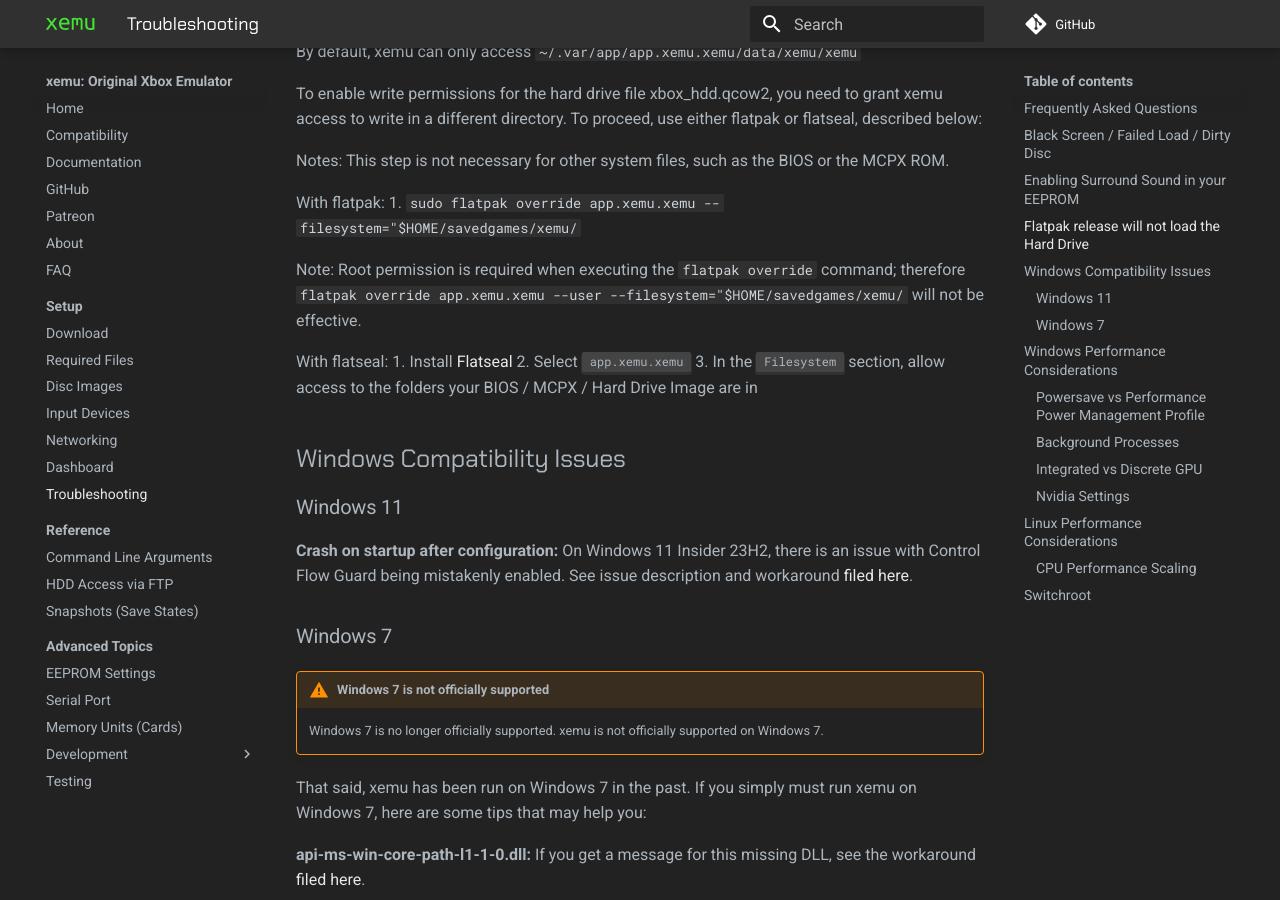
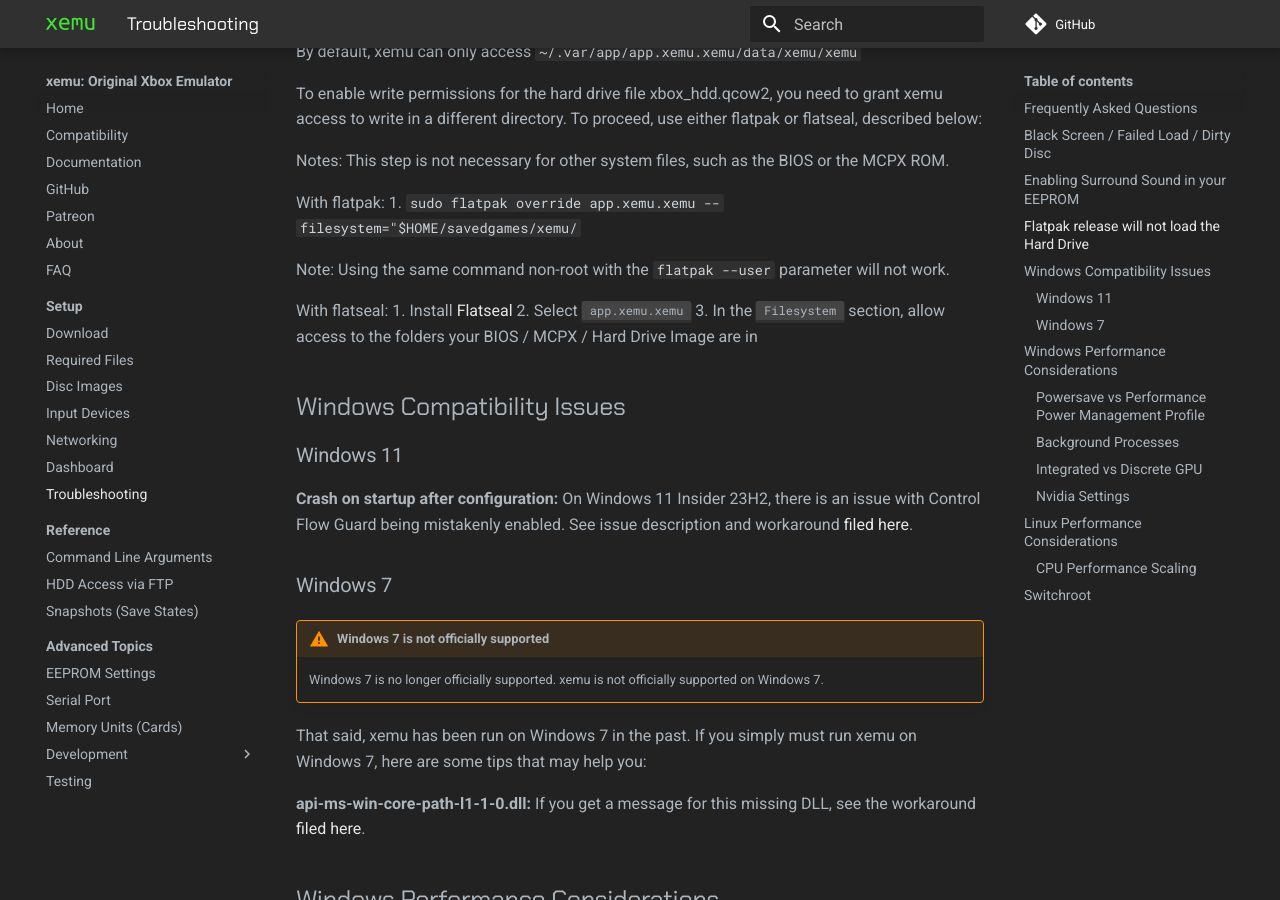
Before and after one commit to xemu-project/xemu-website, an MkDocs documentation site: the page built from docs/docs/troubleshooting.md, in a window 1280 px wide and 900 px high, scrolled down 714 px. Built offline with MkDocs 1.6.1 and Material for MkDocs 9.7.7, drawn with Linux system fonts in a browser that asks for light colours; comment, search, counter and statistics services are not loaded.

Commit message:
Update troubleshooting.md
Solved https://github.com/xemu-project/xemu-website/pull/157#pullrequestreview-2429143807

```diff
--- a/docs/docs/troubleshooting.md
+++ b/docs/docs/troubleshooting.md
@@ -25,7 +25,7 @@ Notes: This step is not necessary for other system files, such as the BIOS or th
 With flatpak:
 1. `sudo flatpak override app.xemu.xemu --filesystem="$HOME/savedgames/xemu/`
 
-Note: Root permission is required when executing the `flatpak override` command; therefore `flatpak override app.xemu.xemu --user --filesystem="$HOME/savedgames/xemu/` will not be effective.
+Note: Using the same command non-root with the `flatpak --user` parameter will not work.
 
 With flatseal:
 1. Install [Flatseal](https://flathub.org/apps/details/com.github.tchx84.Flatseal)
```
